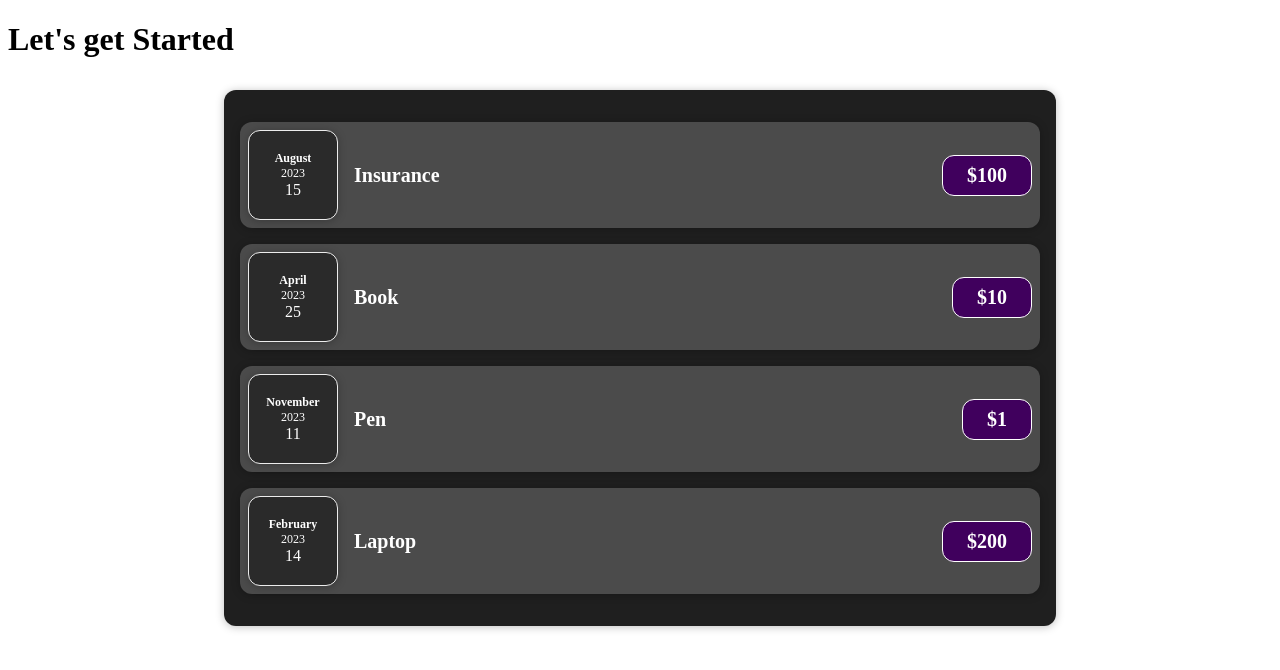
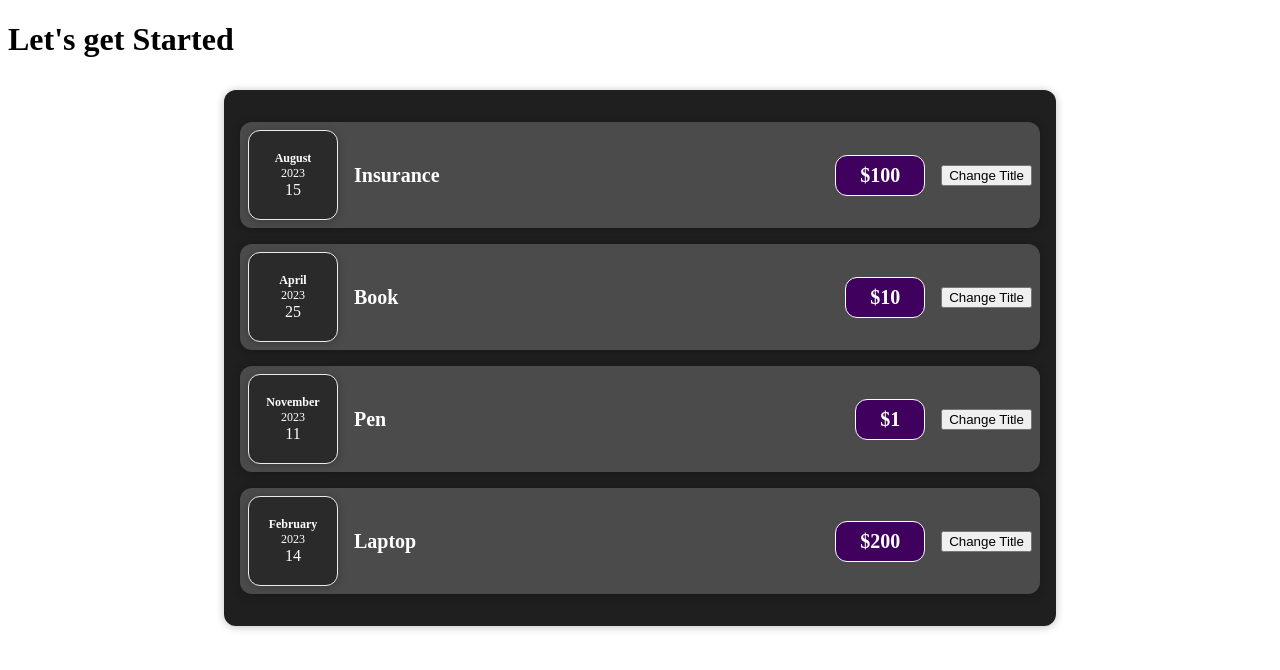
Before and after one commit to Ajay-1502/Learning-React, a React (Vite) app: page / in a window 1280 px wide. Shown: the top 670 px of the page. Built offline with nearby package versions, Linux system fonts and the light colour scheme.

Commit message:
Added event handler to the button

```diff
--- a/src/components/Expenses/ExpenseItem.jsx
+++ b/src/components/Expenses/ExpenseItem.jsx
@@ -3,12 +3,16 @@ import ExpenseDate from './ExpenseDate.jsx';
 import Card from '../UI/Card';
 
 const ExpenseItem = (props) => {
+  function buttonClickHandler() {
+    console.log('Button clicked');
+  }
   return (
     <Card className="expense-item">
       <ExpenseDate date={props.date}></ExpenseDate>
       <div className="expense-item__description">
         <h2>{props.title}</h2>
         <div className="expense-item__price">${props.price}</div>
+        <button onClick={buttonClickHandler}>Change Title</button>
       </div>
     </Card>
   );
```
